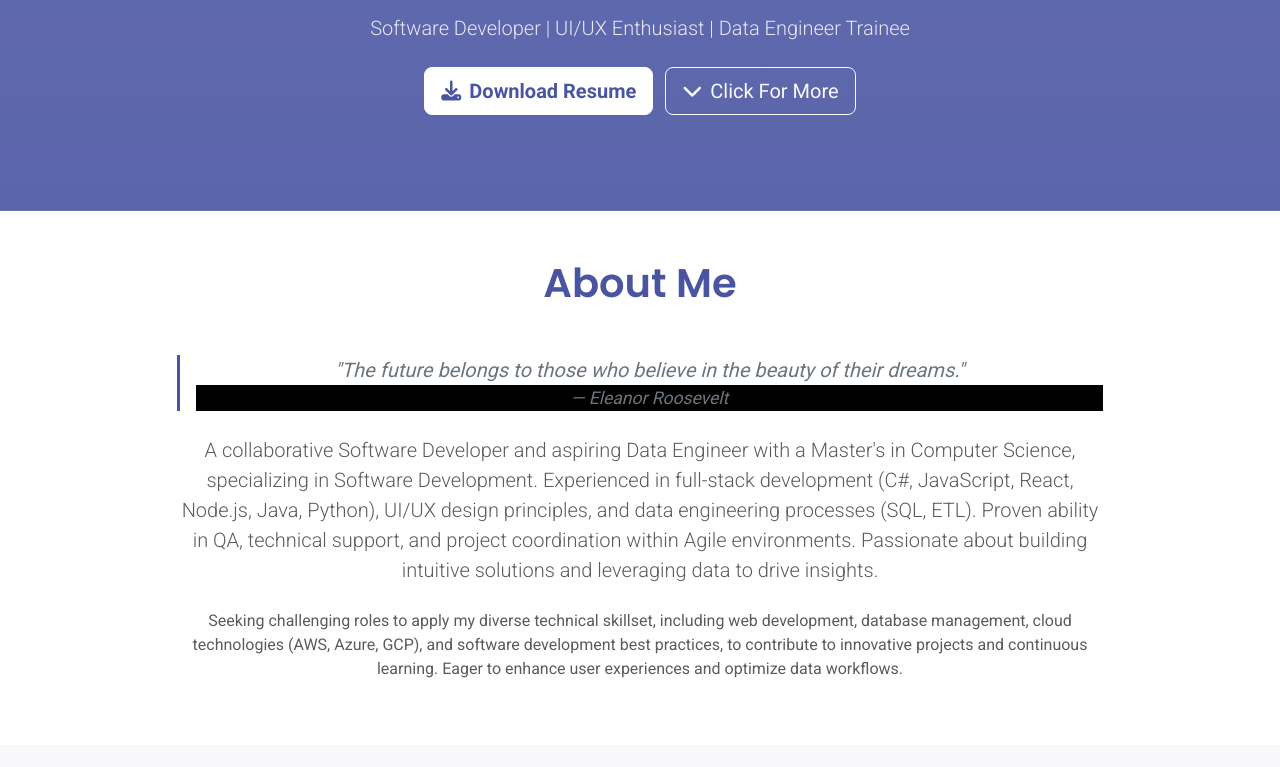
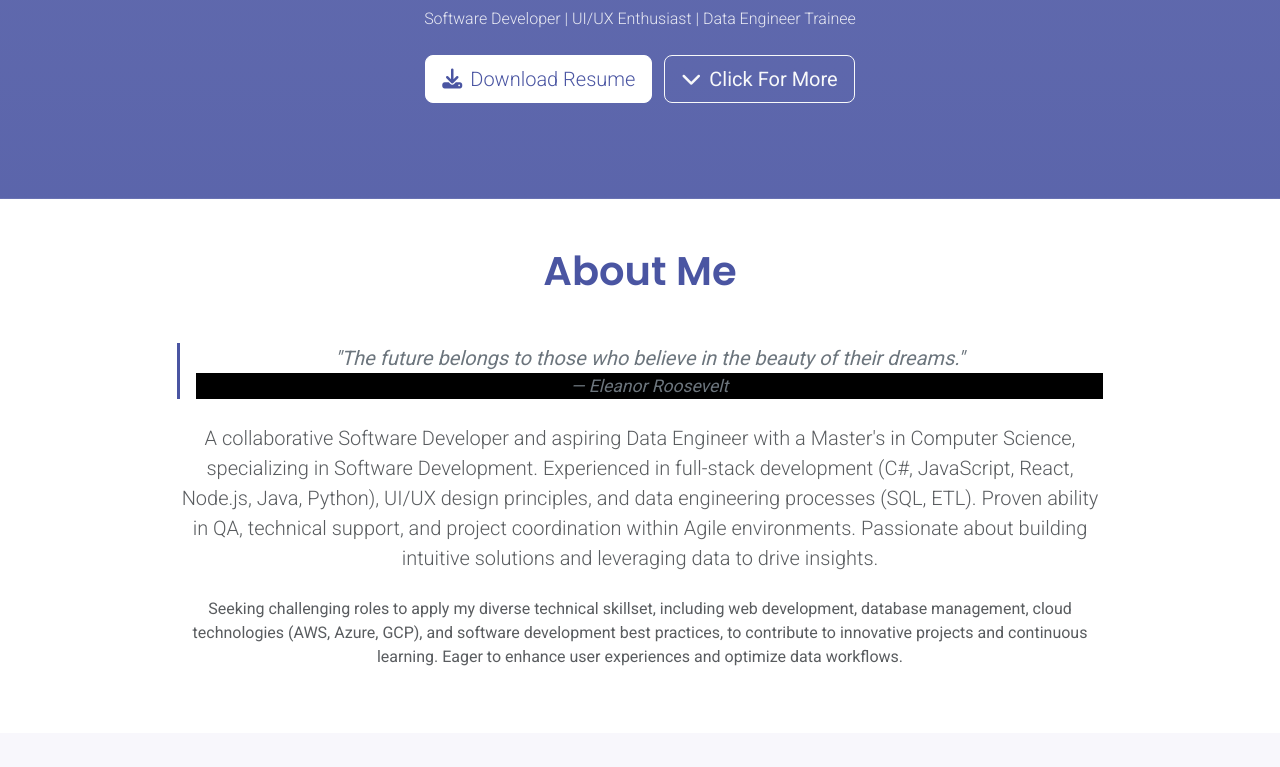
Before and after one commit to thanusri123/portfolio, a plain HTML site: page index.html in a window 1280 px wide. Shown: the part 942-1709 px from the top of the page. Drawn offline with nearby package versions, Linux system fonts and the light colour scheme.

Commit message:
Update main.css

```diff
--- a/css/main.css
+++ b/css/main.css
@@ -98,14 +98,14 @@ a:hover {
     text-shadow: 1px 1px 3px rgba(0,0,0,0.3);
 }
 .hero-section .subtitle {
-    font-size: 1.25rem;
+    font-size: 1rem;
     color: rgba(255, 255, 255, 0.85);
 }
 .hero-section .btn-primary {
     background-color: var(--white-color);
     border-color: var(--white-color);
     color: var(--primary-color);
-    font-weight: 600;
+    font-weight: 200;
 }
 .hero-section .btn-primary:hover {
     background-color: var(--light-color);
```
